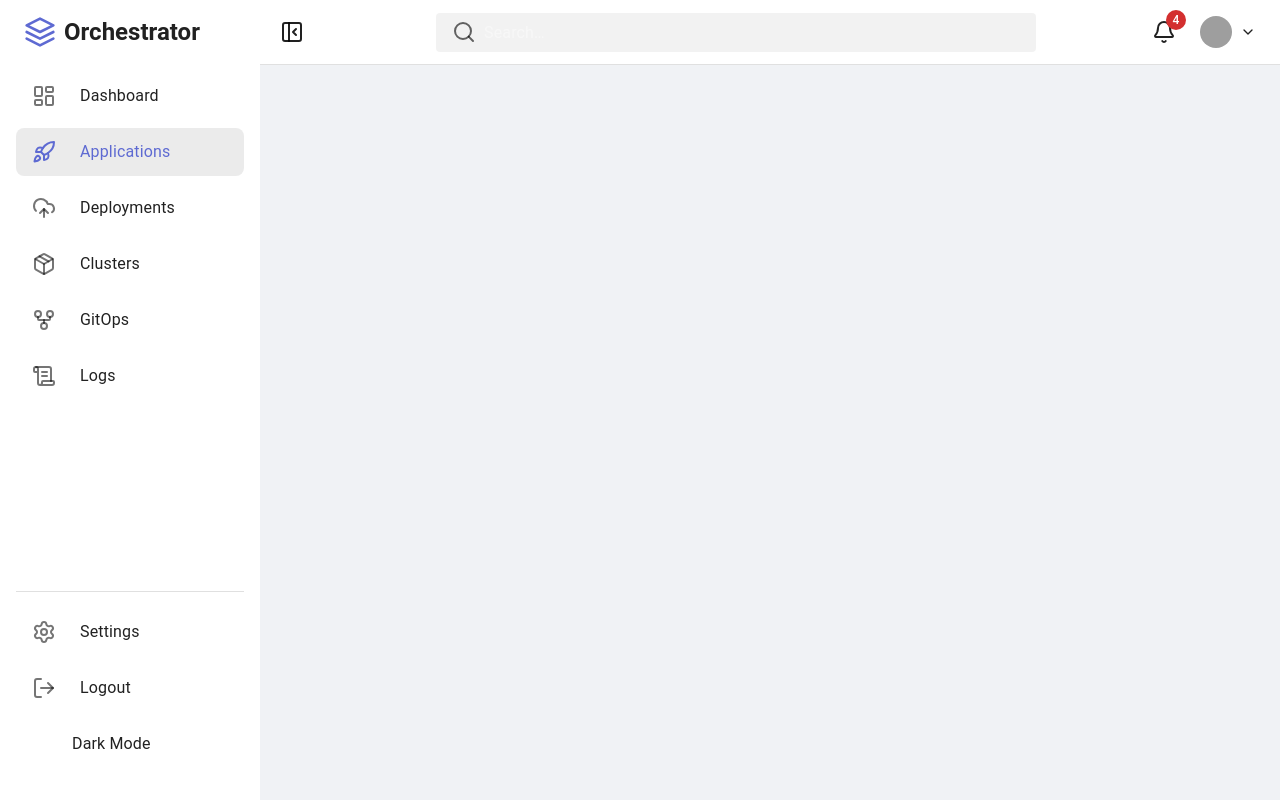
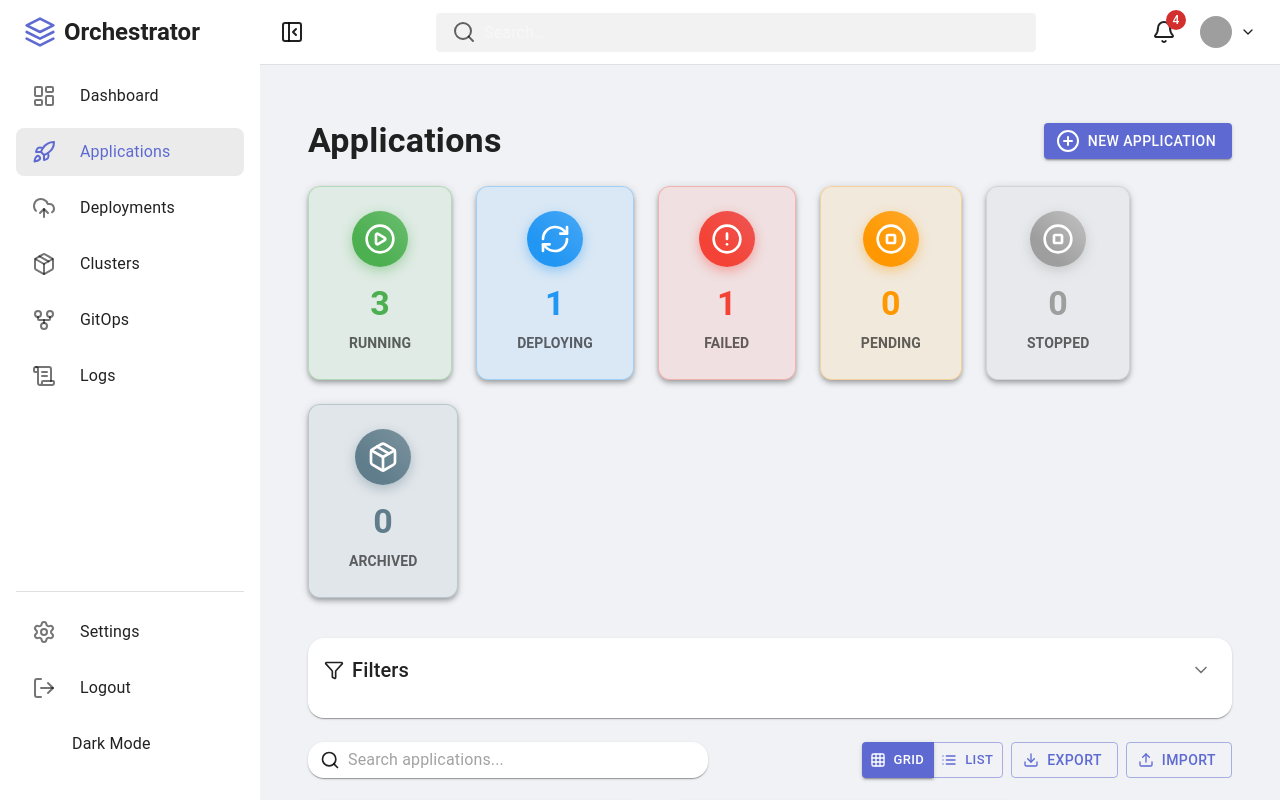
Before and after one commit to Johannes613/cloud-orchestrator, a React (Vite) app in the folder frontend/: page /applications in a window 1280 px wide. Shown: the top 800 px of the page. Built offline with nearby package versions, Linux system fonts and the light colour scheme; grey boxes are pictures that could not be loaded; some icons are missing.

Commit message:
conflict resolved

```diff
--- a/frontend/src/pages/ApplicationsPage.tsx
+++ b/frontend/src/pages/ApplicationsPage.tsx
@@ -78,160 +78,159 @@ const ApplicationsPage = () => {
     const statusCounts = getStatusCounts();
 
     return (
-        <></>
-        // <Container maxWidth="xl" sx={{ mt: 4 }}>
-        //     {/* Header */}
-        //     <Box display="flex" justifyContent="space-between" alignItems="center" mb={3}>
-        //         <Typography variant="h4" fontWeight="bold">Applications</Typography>
-        //         <Button
-        //             variant="contained"
-        //             startIcon={<PlusCircle />}
-        //             onClick={() => setShowCreateDialog(true)}
-        //         >
-        //             New Application
-        //         </Button>
-        //     </Box>
+        <Container maxWidth="xl" sx={{ mt: 4 }}>
+            {/* Header */}
+            <Box display="flex" justifyContent="space-between" alignItems="center" mb={3}>
+                <Typography variant="h4" fontWeight="bold">Applications</Typography>
+                <Button
+                    variant="contained"
+                    startIcon={<PlusCircle />}
+                    onClick={() => setShowCreateDialog(true)}
+                >
+                    New Application
+                </Button>
+            </Box>
 
-        //     {/* Status Overview */}
-        //     <Grid container spacing={3} mb={5}>
-        //         {Object.entries(statusCounts).map(([status, count]) => (
-        //             <Grid item xs={12} sm={6} md={4} lg={2} key={status}>
-        //                 <StatusCard status={status} count={count} />
-        //             </Grid>
-        //         ))}
-        //     </Grid>
+            {/* Status Overview */}
+            <Grid container spacing={3} mb={5}>
+                {Object.entries(statusCounts).map(([status, count]) => (
+                    <Grid item xs={12} sm={6} md={4} lg={2} key={status}>
+                        <StatusCard status={status} count={count} />
+                    </Grid>
+                ))}
+            </Grid>
 
-        //     {/* Filters */}
-        //     <ApplicationFilters
-        //         filters={filters}
-        //         onFiltersChange={setFilters}
-        //         onClearFilters={handleClearFilters}
-        //     />
+            {/* Filters */}
+            <ApplicationFilters
+                filters={filters}
+                onFiltersChange={setFilters}
+                onClearFilters={handleClearFilters}
+            />
 
-        //     {/* Search & Controls */}
-        //     <Box display="flex" justifyContent="space-between" alignItems="center" mb={3}>
-        //         <Paper sx={{ p: '2px 4px', display: 'flex', alignItems: 'center', width: 400 }}>
-        //             <SearchIcon size={20} style={{ marginLeft: 8, marginRight: 8 }} />
-        //             <InputBase
-        //                 placeholder="Search applications..."
-        //                 sx={{ flex: 1 }}
-        //                 value={searchTerm}
-        //                 onChange={(e) => setSearchTerm(e.target.value)}
-        //             />
-        //         </Paper>
-        //         <Box display="flex" gap={1}>
-        //             <ButtonGroup size="small">
-        //                 <Button
-        //                     variant={viewMode === 'grid' ? 'contained' : 'outlined'}
-        //                     onClick={() => setViewMode('grid')}
-        //                     startIcon={<Grid3X3 size={16} />}
-        //                 >
-        //                     Grid
-        //                 </Button>
-        //                 <Button
-        //                     variant={viewMode === 'list' ? 'contained' : 'outlined'}
-        //                     onClick={() => setViewMode('list')}
-        //                     startIcon={<List size={16} />}
-        //                 >
-        //                     List
-        //                 </Button>
-        //             </ButtonGroup>
-        //             <Button variant="outlined" startIcon={<Download size={16} />}>Export</Button>
-        //             <Button variant="outlined" startIcon={<Upload size={16} />}>Import</Button>
-        //         </Box>
-        //     </Box>
+            {/* Search & Controls */}
+            <Box display="flex" justifyContent="space-between" alignItems="center" mb={3}>
+                <Paper sx={{ p: '2px 4px', display: 'flex', alignItems: 'center', width: 400 }}>
+                    <SearchIcon size={20} style={{ marginLeft: 8, marginRight: 8 }} />
+                    <InputBase
+                        placeholder="Search applications..."
+                        sx={{ flex: 1 }}
+                        value={searchTerm}
+                        onChange={(e) => setSearchTerm(e.target.value)}
+                    />
+                </Paper>
+                <Box display="flex" gap={1}>
+                    <ButtonGroup size="small">
+                        <Button
+                            variant={viewMode === 'grid' ? 'contained' : 'outlined'}
+                            onClick={() => setViewMode('grid')}
+                            startIcon={<Grid3X3 size={16} />}
+                        >
+                            Grid
+                        </Button>
+                        <Button
+                            variant={viewMode === 'list' ? 'contained' : 'outlined'}
+                            onClick={() => setViewMode('list')}
+                            startIcon={<List size={16} />}
+                        >
+                            List
+                        </Button>
+                    </ButtonGroup>
+                    <Button variant="outlined" startIcon={<Download size={16} />}>Export</Button>
+                    <Button variant="outlined" startIcon={<Upload size={16} />}>Import</Button>
+                </Box>
+            </Box>
 
-        //     {/* Application List */}
-        //     {filteredApplications.length === 0 ? (
-        //         <Paper sx={{ p: 4, textAlign: 'center' }}>
-        //             <Typography>No applications found</Typography>
-        //         </Paper>
-        //     ) : viewMode === 'grid' ? (
-        //         <Grid container spacing={3}>
-        //             {filteredApplications.map(app => (
-        //                 <Grid item xs={12} sm={6} md={4} key={app.id}>
-        //                     <EnhancedAppCard application={app} onAction={handleApplicationAction} />
-        //                 </Grid>
-        //             ))}
-        //         </Grid>
-        //     ) : (
-        //         <Box>
-        //             {filteredApplications.map(app => (
-        //                 <EnhancedAppCard key={app.id} application={app} onAction={handleApplicationAction} />
-        //             ))}
-        //         </Box>
-        //     )}
+            {/* Application List */}
+            {filteredApplications.length === 0 ? (
+                <Paper sx={{ p: 4, textAlign: 'center' }}>
+                    <Typography>No applications found</Typography>
+                </Paper>
+            ) : viewMode === 'grid' ? (
+                <Grid container spacing={3}>
+                    {filteredApplications.map(app => (
+                        <Grid item xs={12} sm={6} md={4} key={app.id}>
+                            <EnhancedAppCard application={app} onAction={handleApplicationAction} />
+                        </Grid>
+                    ))}
+                </Grid>
+            ) : (
+                <Box>
+                    {filteredApplications.map(app => (
+                        <EnhancedAppCard key={app.id} application={app} onAction={handleApplicationAction} />
+                    ))}
+                </Box>
+            )}
 
-        //     {/* Create Dialog */}
-        //     <Dialog open={showCreateDialog} onClose={() => setShowCreateDialog(false)} maxWidth="md" fullWidth>
-        //         <DialogTitle>Create New Application</DialogTitle>
-        //         <DialogContent>
-        //             <Grid container spacing={2} mt={1}>
-        //                 <Grid item xs={12} md={6}>
-        //                     <TextField fullWidth label="Application Name" />
-        //                 </Grid>
-        //                 <Grid item xs={12} md={6}>
-        //                     <TextField fullWidth label="Namespace" />
-        //                 </Grid>
-        //                 <Grid item xs={12} md={6}>
-        //                     <TextField fullWidth label="Image" />
-        //                 </Grid>
-        //                 <Grid item xs={12} md={6}>
-        //                     <TextField fullWidth label="Version" />
-        //                 </Grid>
-        //                 <Grid item xs={12} md={6}>
-        //                     <FormControl fullWidth>
-        //                         <InputLabel>Environment</InputLabel>
-        //                         <Select label="Environment">
-        //                             <MenuItem value="development">Development</MenuItem>
-        //                             <MenuItem value="staging">Staging</MenuItem>
-        //                             <MenuItem value="production">Production</MenuItem>
-        //                         </Select>
-        //                     </FormControl>
-        //                 </Grid>
-        //                 <Grid item xs={12} md={6}>
-        //                     <TextField fullWidth label="Replicas" type="number" />
-        //                 </Grid>
-        //                 <Grid item xs={12}>
-        //                     <TextField fullWidth label="Description" multiline rows={3} />
-        //                 </Grid>
-        //             </Grid>
-        //         </DialogContent>
-        //         <DialogActions>
-        //             <Button onClick={() => setShowCreateDialog(false)}>Cancel</Button>
-        //             <Button variant="contained">Create</Button>
-        //         </DialogActions>
-        //     </Dialog>
+            {/* Create Dialog */}
+            <Dialog open={showCreateDialog} onClose={() => setShowCreateDialog(false)} maxWidth="md" fullWidth>
+                <DialogTitle>Create New Application</DialogTitle>
+                <DialogContent>
+                    <Grid container spacing={2} mt={1}>
+                        <Grid item xs={12} md={6}>
+                            <TextField fullWidth label="Application Name" />
+                        </Grid>
+                        <Grid item xs={12} md={6}>
+                            <TextField fullWidth label="Namespace" />
+                        </Grid>
+                        <Grid item xs={12} md={6}>
+                            <TextField fullWidth label="Image" />
+                        </Grid>
+                        <Grid item xs={12} md={6}>
+                            <TextField fullWidth label="Version" />
+                        </Grid>
+                        <Grid item xs={12} md={6}>
+                            <FormControl fullWidth>
+                                <InputLabel>Environment</InputLabel>
+                                <Select label="Environment">
+                                    <MenuItem value="development">Development</MenuItem>
+                                    <MenuItem value="staging">Staging</MenuItem>
+                                    <MenuItem value="production">Production</MenuItem>
+                                </Select>
+                            </FormControl>
+                        </Grid>
+                        <Grid item xs={12} md={6}>
+                            <TextField fullWidth label="Replicas" type="number" />
+                        </Grid>
+                        <Grid item xs={12}>
+                            <TextField fullWidth label="Description" multiline rows={3} />
+                        </Grid>
+                    </Grid>
+                </DialogContent>
+                <DialogActions>
+                    <Button onClick={() => setShowCreateDialog(false)}>Cancel</Button>
+                    <Button variant="contained">Create</Button>
+                </DialogActions>
+            </Dialog>
 
-        //     {/* Metrics Dialog */}
-        //     <Dialog open={showMetricsDialog} onClose={() => setShowMetricsDialog(false)} maxWidth="lg" fullWidth>
-        //         <DialogTitle>{selectedApplication?.name} - Metrics Dashboard</DialogTitle>
-        //         <DialogContent>
-        //             {selectedApplication && (
-        //                 <ApplicationMetricsDashboard application={selectedApplication} />
-        //             )}
-        //         </DialogContent>
-        //         <DialogActions>
-        //             <Button onClick={() => setShowMetricsDialog(false)}>Close</Button>
-        //         </DialogActions>
-        //     </Dialog>
+            {/* Metrics Dialog */}
+            <Dialog open={showMetricsDialog} onClose={() => setShowMetricsDialog(false)} maxWidth="lg" fullWidth>
+                <DialogTitle>{selectedApplication?.name} - Metrics Dashboard</DialogTitle>
+                <DialogContent>
+                    {selectedApplication && (
+                        <ApplicationMetricsDashboard application={selectedApplication} />
+                    )}
+                </DialogContent>
+                <DialogActions>
+                    <Button onClick={() => setShowMetricsDialog(false)}>Close</Button>
+                </DialogActions>
+            </Dialog>
 
-        //     {/* Logs Dialog */}
-        //     <Dialog open={showLogsDialog} onClose={() => setShowLogsDialog(false)} maxWidth="lg" fullWidth>
-        //         <DialogTitle>{selectedApplication?.name} - Application Logs</DialogTitle>
-        //         <DialogContent>
-        //             {selectedApplication && (
-        //                 <ApplicationLogsViewer
-        //                     logs={selectedApplication.logs}
-        //                     onRefresh={() => console.log('Refreshing logs')}
-        //                 />
-        //             )}
-        //         </DialogContent>
-        //         <DialogActions>
-        //             <Button onClick={() => setShowLogsDialog(false)}>Close</Button>
-        //         </DialogActions>
-        //     </Dialog>
-        // </Container>
+            {/* Logs Dialog */}
+            <Dialog open={showLogsDialog} onClose={() => setShowLogsDialog(false)} maxWidth="lg" fullWidth>
+                <DialogTitle>{selectedApplication?.name} - Application Logs</DialogTitle>
+                <DialogContent>
+                    {selectedApplication && (
+                        <ApplicationLogsViewer
+                            logs={selectedApplication.logs}
+                            onRefresh={() => console.log('Refreshing logs')}
+                        />
+                    )}
+                </DialogContent>
+                <DialogActions>
+                    <Button onClick={() => setShowLogsDialog(false)}>Close</Button>
+                </DialogActions>
+            </Dialog>
+        </Container>
     );
 };
 
```
